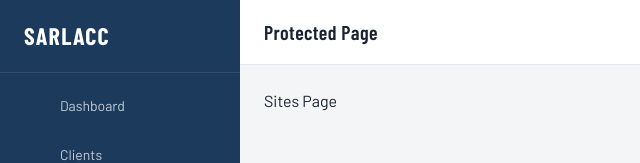
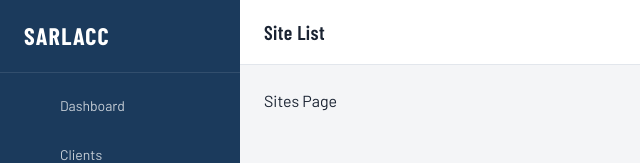
Before and after one commit to sarahm16/procurement-prod, a React (Vite) app: page /sites in a window 1280 px wide. Shown: the top 163 px of the page, without its empty margins (0-640 px from the left). Built offline with nearby package versions, Linux system fonts and the light colour scheme; some icons are missing.

Commit message:
Pass routesConfig to ProtectedLayout component to dynamically render page title and only define routes in a single location

```diff
--- a/src/App.jsx
+++ b/src/App.jsx
@@ -13,13 +13,13 @@ import LocationOnIcon from "@mui/icons-material/LocationOn";
 // Define routes
 const routesConfig = [
   {
-    title: "Sites",
+    title: "Site List",
     path: "/",
     element: <Sites />,
     icon: <LocationOnIcon />,
   },
   {
-    title: "Sites",
+    title: "Site List",
     path: "/sites",
     element: <Sites />,
     icon: <LocationOnIcon />,
@@ -30,7 +30,7 @@ function App() {
   return (
     <>
       <Routes>
-        <Route element={<ProtectedLayout />}>
+        <Route element={<ProtectedLayout routesConfig={routesConfig} />}>
           {routesConfig.map(({ path, element }, index) => (
             <Route key={index} path={path} element={element} />
           ))}
--- a/src/components/ProtectedLayout.jsx
+++ b/src/components/ProtectedLayout.jsx
@@ -3,16 +3,23 @@ import { Outlet, useLocation, useNavigate } from "react-router-dom";
 // Components
 import PageLayout from "./PageLayout";
 
-function ProtectedLayout() {
+function ProtectedLayout({ routesConfig }) {
+  // Location
   const location = useLocation();
+  const pathname = location.pathname;
+  const route = routesConfig.find((r) => pathname.startsWith(r.path));
+  const pageTitle = route ? route.title : "Protected Page";
+
+  // Navigation
   const navigate = useNavigate();
+
   const handleLogout = () => {
     console.log("Logout clicked");
   };
 
   return (
     <PageLayout
-      title="Protected Page"
+      title={pageTitle}
       user={{ name: "Sarah Carter" }}
       currentPath={location.pathname}
       onNavigate={(path) => navigate(path)}
```
